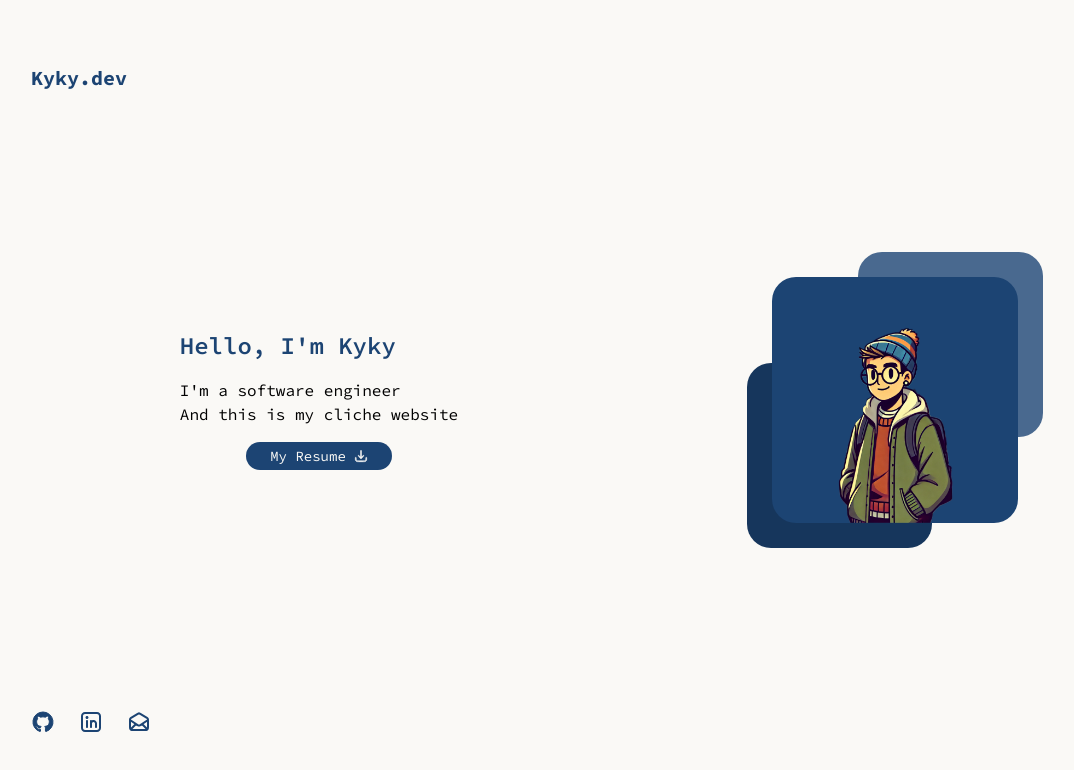
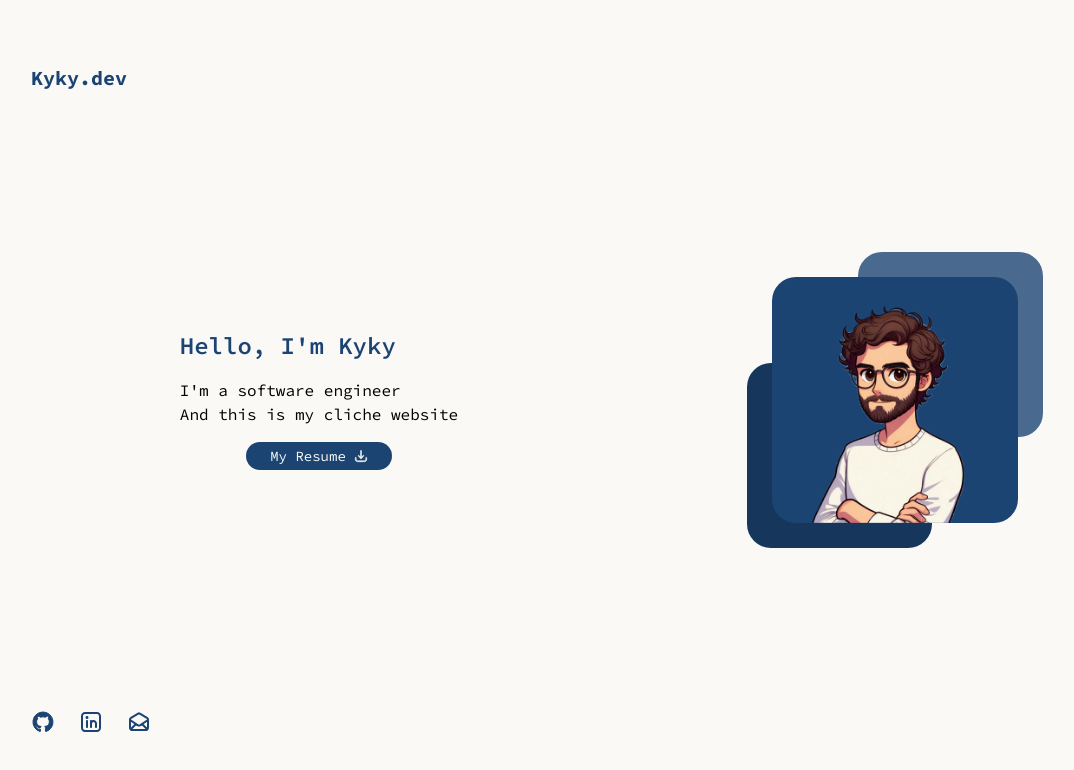
Before and after one commit to CaiqueSobral/kyky-dev, a Next.js app: page / in a window 1280 px wide. Shown: the top 770 px of the page, without its empty margins (33-1107 px from the left). Built offline with nearby package versions, Linux system fonts and the light colour scheme.

Commit message:
REFAC: Change image

```diff
--- a/src/components/Content/components/Aside.tsx
+++ b/src/components/Content/components/Aside.tsx
@@ -3,7 +3,7 @@ import Standard from '@public/images/Standard.png'
 export default function Aside() {
   return (
     <aside className="flex-1 flex h-full items-center justify-center z-10">
-      <div className="flex justify-center relative items-center h-2/5 aspect-square bg-primary-normal rounded-3xl after:h-3/4 after:bg-primary-light after:aspect-square after:rounded-3xl after:absolute after:-z-10 after:-top-[10%] after:-right-[10%] before:h-3/4 before:bg-primary-dark before:aspect-square before:rounded-3xl before:absolute before:-z-10 before:-bottom-[10%] before:-left-[10%]">
+      <div className="flex justify-center relative pt-6 items-center h-2/5 aspect-square bg-primary-normal rounded-3xl after:h-3/4 after:bg-primary-light after:aspect-square after:rounded-3xl after:absolute after:-z-10 after:-top-[10%] after:-right-[10%] before:h-3/4 before:bg-primary-dark before:aspect-square before:rounded-3xl before:absolute before:-z-10 before:-bottom-[10%] before:-left-[10%]">
         <img src={Standard.src} alt="It's me" className="h-full w-auto" />
       </div>
     </aside>
```
Also changed, not shown: public/images/Standard.png.
